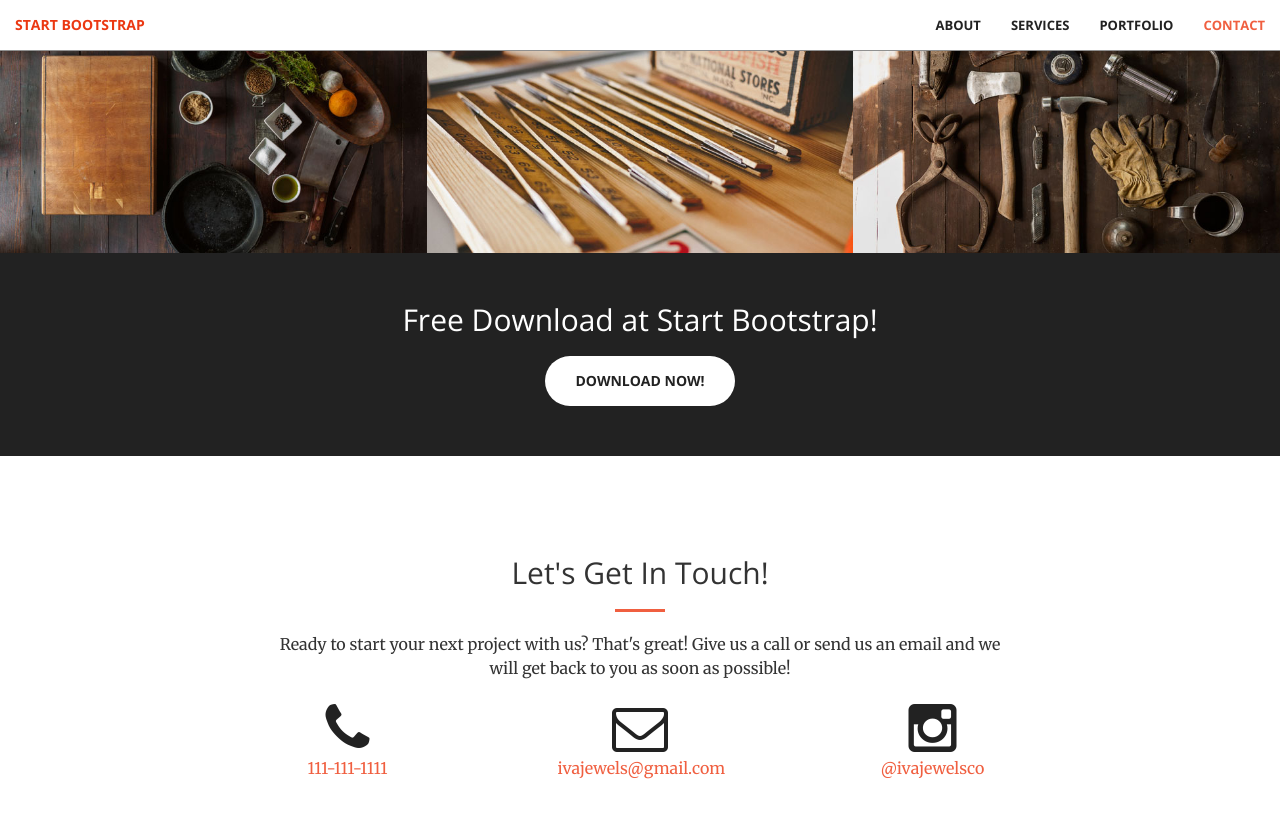
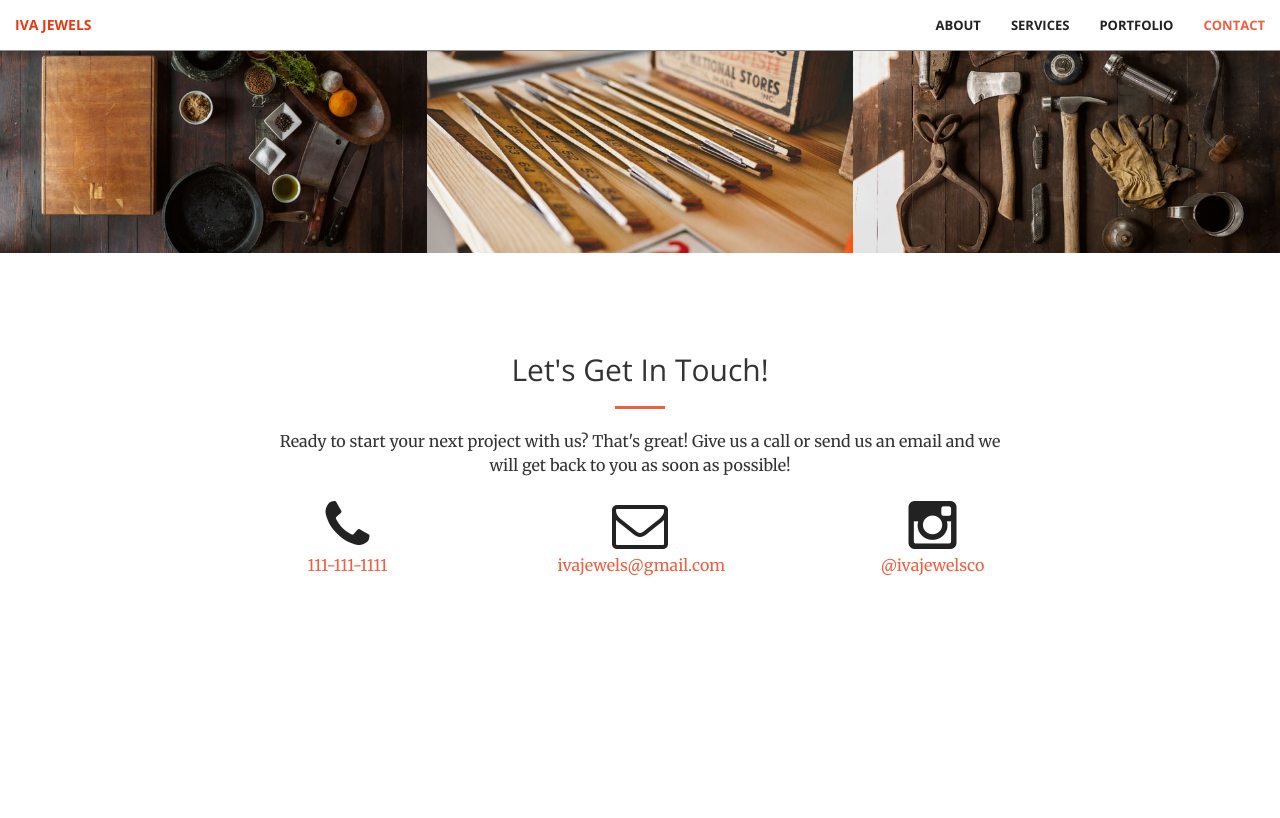
Before and after one commit to IvaJewels/IvaJewels.github.io, a Jekyll site: the page built from index.html, in a window 1280 px wide and 900 px high, scrolled down 1981 px. Shown: the top 818 px of the window. Built offline with Jekyll 4.4.1, drawn with Linux system fonts in a browser that asks for light colours; after the commit the page ends 2678 px from its top, so only the background shows below that.

Commit message:
More minor changes

```diff
--- a/_includes/aside.html
+++ b/_includes/aside.html
@@ -1,8 +1,8 @@
-  <aside class="bg-dark">
-      <div class="container text-center">
-          <div class="call-to-action">
-              <h2>Free Download at Start Bootstrap!</h2>
-              <a href="#" class="btn btn-default btn-xl wow tada">Download Now!</a>
-          </div>
-      </div>
-  </aside>
+<!--  <aside class="bg-dark">-->
+<!--      <div class="container text-center">-->
+<!--          <div class="call-to-action">-->
+<!--              <h2>Free Download at Start Bootstrap!</h2>-->
+<!--              <a href="#" class="btn btn-default btn-xl wow tada">Download Now!</a>-->
+<!--          </div>-->
+<!--      </div>-->
+<!--  </aside>-->
--- a/_includes/nav.html
+++ b/_includes/nav.html
@@ -8,7 +8,7 @@
                 <span class="icon-bar"></span>
                 <span class="icon-bar"></span>
             </button>
-            <a class="navbar-brand page-scroll" href="#page-top">Start Bootstrap</a>
+            <a class="navbar-brand page-scroll" href="#page-top">Iva Jewels</a>
         </div>
 
         <!-- Collect the nav links, forms, and other content for toggling -->
```
